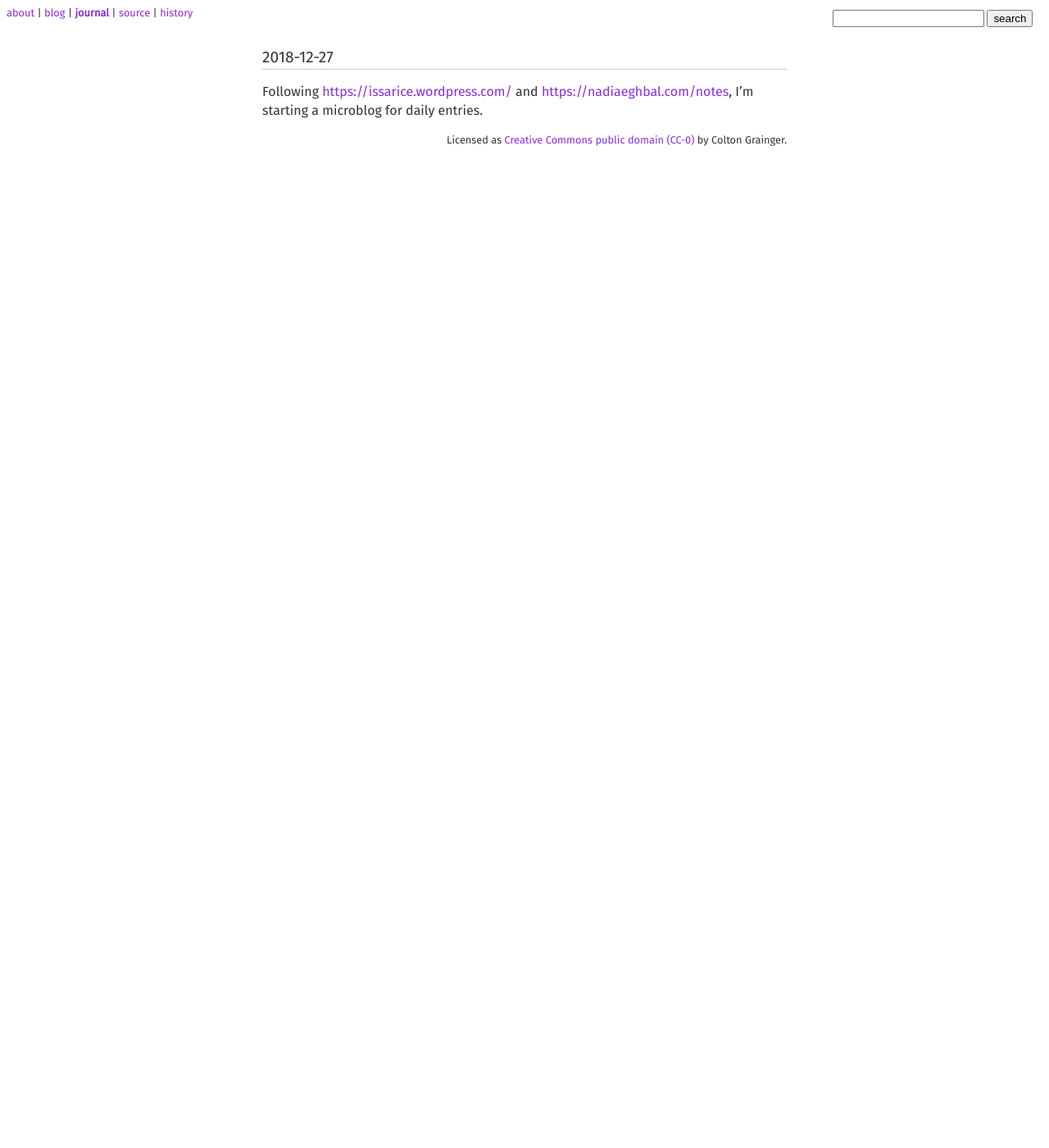
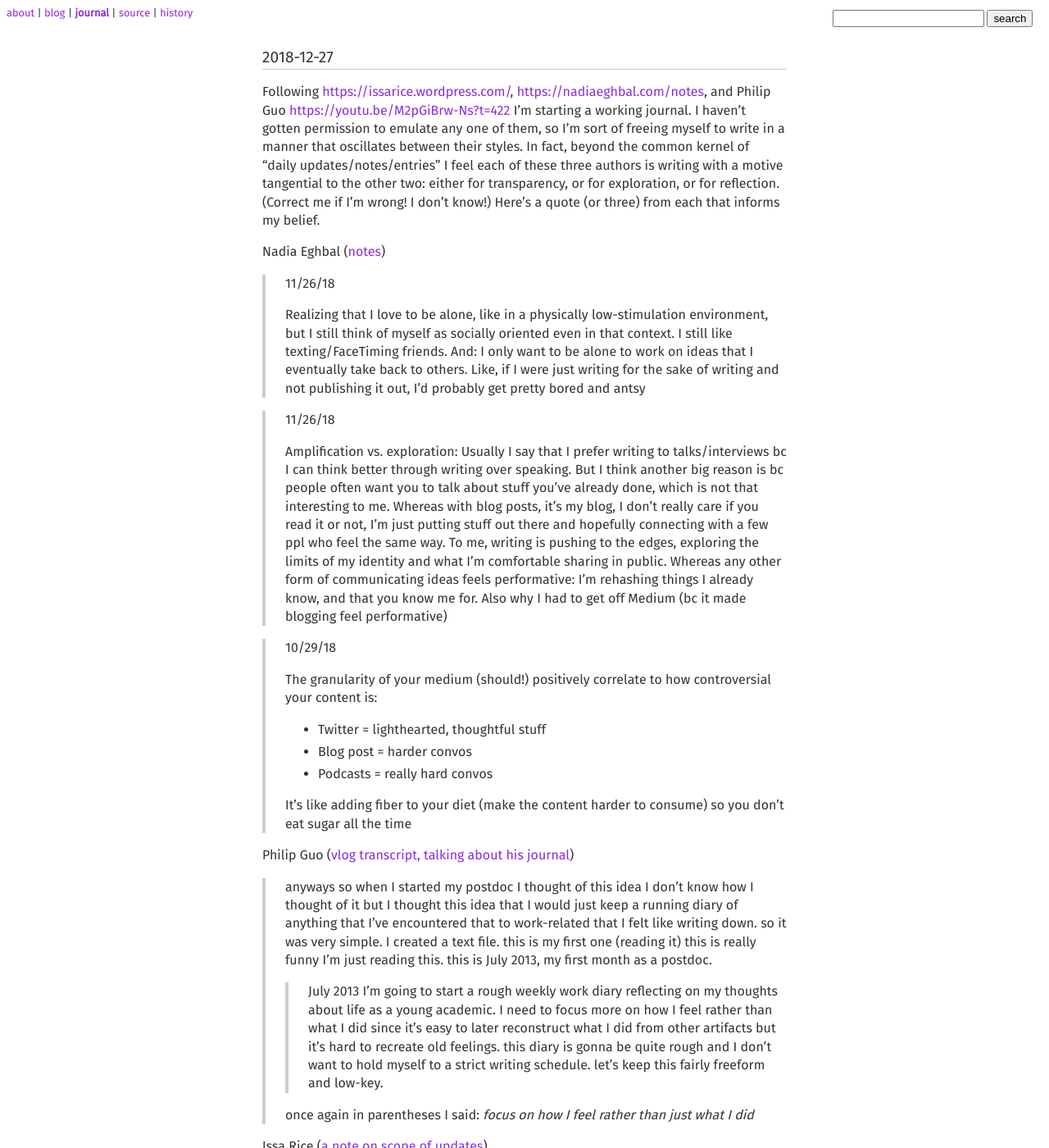
Before and after one commit to coltongrainger/journal, a Jekyll site: the page built from index.md, in a window 1280 px wide and 1400 px high. Shown: the whole window at 82% size. Built offline with Jekyll 4.4.1, drawn with Linux system fonts in a browser that asks for light colours; our own code applies the rules of GitHub Pages for plain Markdown files; some of the changed text lies outside the part shown.

Commit message:
Add influences

```diff
--- a/index.md
+++ b/index.md
@@ -5,4 +5,38 @@ author: Colton Grainger
 
 ## 2018-12-27
 
-Following <https://issarice.wordpress.com/> and <https://nadiaeghbal.com/notes>, I'm starting a microblog for daily entries.
+Following <https://issarice.wordpress.com/>, <https://nadiaeghbal.com/notes>, and Philip Guo <https://youtu.be/M2pGiBrw-Ns?t=422> I'm starting a working journal. I haven't gotten permission to emulate any one of them, so I'm sort of freeing myself to write in a manner that oscillates between their styles. In fact, beyond the common kernel of "daily updates/notes/entries" I feel each of these three authors is writing with a motive tangential to the other two: either for transparency, or for exploration, or for reflection. (Correct me if I'm wrong! I don't know!) Here's a quote (or three) from each that informs my belief.
+
+Nadia Eghbal ([notes](https://nadiaeghbal.com/notes/))
+
+> 11/26/18
+>
+> Realizing that I love to be alone, like in a physically low-stimulation environment, but I still think of myself as socially oriented even in that context. I still like texting/FaceTiming friends. And: I only want to be alone to work on ideas that I eventually take back to others. Like, if I were just writing for the sake of writing and not publishing it out, I’d probably get pretty bored and antsy
+
+> 11/26/18
+>
+> Amplification vs. exploration: Usually I say that I prefer writing to talks/interviews bc I can think better through writing over speaking. But I think another big reason is bc people often want you to talk about stuff you’ve already done, which is not that interesting to me. Whereas with blog posts, it’s my blog, I don’t really care if you read it or not, I’m just putting stuff out there and hopefully connecting with a few ppl who feel the same way. To me, writing is pushing to the edges, exploring the limits of my identity and what I’m comfortable sharing in public. Whereas any other form of communicating ideas feels performative: I’m rehashing things I already know, and that you know me for. Also why I had to get off Medium (bc it made blogging feel performative)
+
+> 10/29/18
+>
+> The granularity of your medium (should!) positively correlate to how controversial your content is:
+>
+> - Twitter = lighthearted, thoughtful stuff
+> - Blog post = harder convos
+> - Podcasts = really hard convos
+>
+> It’s like adding fiber to your diet (make the content harder to consume) so you don’t eat sugar all the time
+
+Philip Guo ([vlog transcript, talking about his journal](https://youtu.be/M2pGiBrw-Ns?t=272))
+
+> anyways so when I started my postdoc I thought of this idea I don't know how I thought of it but I thought this idea that I would just keep a running diary of anything that I've encountered that to work-related that I felt like writing down. so it was very simple. I created a text file. this is my first one (reading it) this is really funny I'm just reading this. this is July 2013, my first month as a postdoc.
+>
+> > July 2013 I'm going to start a rough weekly work diary reflecting on my thoughts about life as a young academic. I need to focus more on how I feel rather than what I did since it's easy to later reconstruct what I did from other artifacts but it's hard to recreate old feelings. this diary is gonna be quite rough and I don't want to hold myself to a strict writing schedule. let's keep this fairly freeform and low-key.
+>
+> once again in parentheses I said: *focus on how I feel rather than just what I did*
+
+Issa Rice ([a note on scope of updates](https://issarice.wordpress.com/2018/12/01/a-note-on-scope-of-updates/))
+
+> As I stated at the beginning, this blog came about because I wanted to make available information about “what I’m up to” in cases where “what I’m up to” doesn’t naturally lead to public updates. So I think it’s not so important to record things on here when the same information can be obtained through other sources (i.e. my public activity on other websites).
+>
+> However, I also want to have some kind of conceptual coherence about this blog. And since the overlap between “my activity that doesn’t naturally lead to public updates but where I would like to make public updates available” and “my AI safety learning” is nearly perfect, I think I will track the former by writing about the latter.
```
